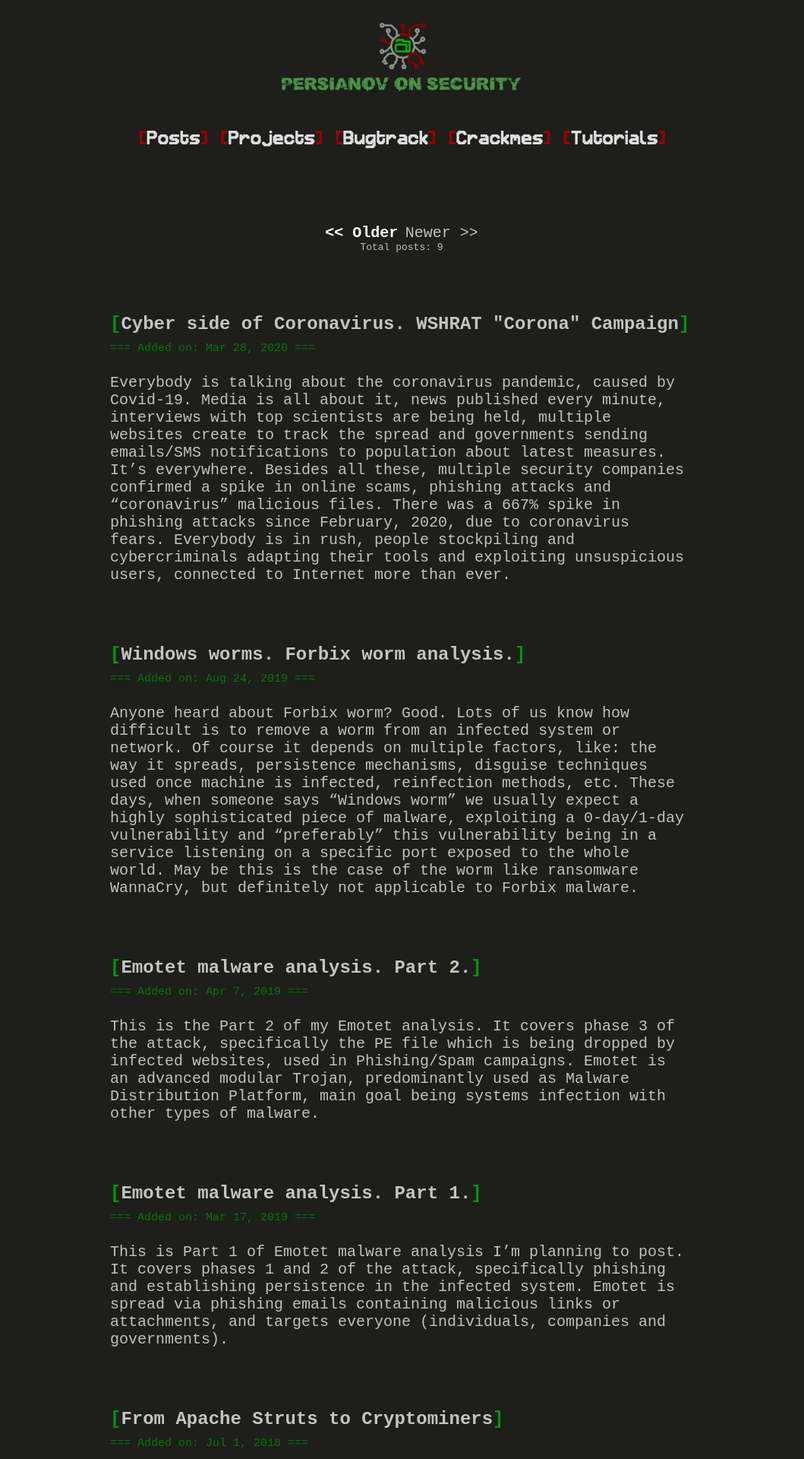
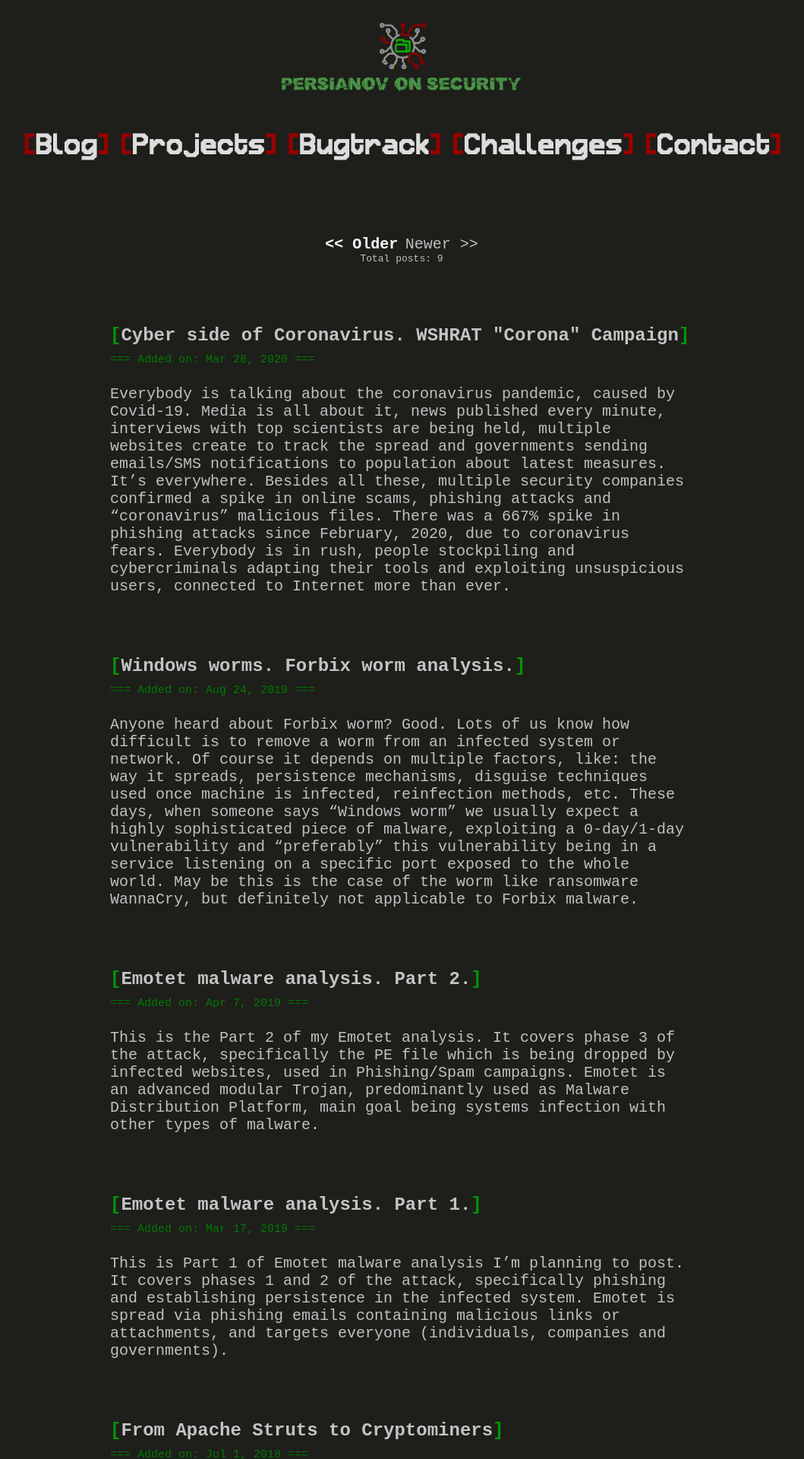
Before and after one commit to num1r0/num1r0.github.io, a Jekyll site: the page built from index.html, in a window 1280 px wide. Shown: the top 1920 px of the page at 76% size, without its empty margins (111-1170 px from the left). Built offline with Jekyll 4.4.1, drawn with Linux system fonts in a browser that asks for light colours; the list of posts is cut into pages by our own code.

Commit message:
changed navigation. Added h1 headings. Renamed pages and nav items

```diff
--- a/_config.yml
+++ b/_config.yml
@@ -1,6 +1,6 @@
 title: Persianov on Security
 email: persianov.s@gmail.com
-description: Personal views on today's CyberSecurity, Malware Analysis and Cyber Fraud investigations. Ideas about insecurity in the Digital Era, which affects more people every day.
+description: A research blog by Sveatoslav Persianov. Personal views on today's Cyber Security, Malware Analysis and Cyber Fraud investigations. Ideas about insecurity in the Digital Era.
 url: https://persianov.net
 plugins:
     - jekyll-seo-tag
--- a/_data/crackmes.yml
+++ b/_data/crackmes.yml
@@ -2,40 +2,34 @@
   description: Extract the flag from this TOP SECRET image
   difficulty: EASY
   added_on: 2019-05-20
-  how_to_solve_link: #
   download_link: https://drive.google.com/open?id=19v97mDZkuvqu-om8B0S-xXU7-1loR8_O
 
 - name: broken_matryoshka
   description: The flag is inside this "matryoshka". Maybe repair it?
   difficulty: EASY
   added_on: 2019-05-20
-  how_to_solve_link: #
   download_link: https://drive.google.com/open?id=13kPXkHbNbqJ1hfwskgrQca7tLq4doaAk
 
 - name: the_flag_within
   description: Who said that JavaScript is not fun? Especially obfuscated JS
   difficulty: EASY
   added_on: 2019-05-20
-  how_to_solve_link: #
   download_link: https://drive.google.com/open?id=1x5eEnG5LLiJQtqv2y2i4_b0in8rImVH9
 
 - name: insider_threat
   description: Just find the flag. It's somewhere in there =))
   difficulty: EASY
   added_on: 2019-05-20
-  how_to_solve_link: #
   download_link: https://drive.google.com/open?id=1cFivIJ0jNZoze1ZTYl9tpgO6W2z0V4ui
 
 - name: hackers_vault
   description: Android reversing with cats and hashes. (hint... <=1Hr)
   difficulty: EASY
   added_on: 2019-05-20
-  how_to_solve_link: #
   download_link: https://drive.google.com/open?id=1M0uEiDvMWaqHMSMNMbnCqN-Q0AtzI7sc
 
 - name: deep_dive
   description: Binaries can be tricky. But not this one :D
   difficulty: EASY
   added_on: 2019-05-20
-  how_to_solve_link: #
   download_link: https://drive.google.com/open?id=181hymbF10TvEq14asgEsvKXg-NbVLGOh
--- a/_layouts/default.html
+++ b/_layouts/default.html
@@ -28,11 +28,11 @@
     <img class="header_image" src="/img/header.gif" alt="Persianov on Security"/>
 
     <div class="top_nav">
-        <a href="/"><span class="red" title="Check other posts">[</span>Posts<span class="red">]</span></a>
-        <a href="/projects"><span class="red" title="List of my projects">[</span>Projects<span class="red">]</span></a>
-        <a href="#./bugtrack"><span class="red" title="Found and reported bugs">[</span>Bugtrack<span class="red">]</span></a>
-        <a href="/crackme-challenges.html" title="Crackme challenges repository"><span class="red">[</span>Crackmes<span class="red">]</span></a>
-        <a href="#./tutorials"><span class="red" title="Check my tutorials">[</span>Tutorials<span class="red">]</span></a>
+        <h1><a href="/"><span class="red" title="Blog posts">[</span>Blog<span class="red">]</span></a></h1>
+        <h1><a href="/projects"><span class="red" title="Projects list">[</span>Projects<span class="red">]</span></a></h1>
+        <h1><a href="#./bugtrack"><span class="red" title="Found and reported bugs">[</span>Bugtrack<span class="red">]</span></a></h1>
+        <h1><a href="/challenges.html" title="Challenges and crackme repository"><span class="red">[</span>Challenges<span class="red">]</span></a></h1>
+        <h1><a href="#./contact-me"><span class="red" title="Contact me">[</span>Contact<span class="red">]</span></a></h1>
     </div>
 
     {{content}}
--- /dev/null
+++ b/challenges.html
@@ -0,0 +1,6 @@
+---
+title: Challenges
+description: Challenges and crackmes repository for Windows, Linux, Android, Forensics, etc. Feel free to download them and test your skills
+layout: crackme
+image: "img/header.gif"
+---
--- a/crackme-challenges.html
+++ /dev/null
@@ -1,6 +0,0 @@
----
-title: Crackme challenges
-description: Collection of crackme challenges on Windows, Linux, Android, Forensics, etc. Feel free to download them and test your skills
-layout: crackme
-image: "img/header.gif"
----
--- a/css/styles.css
+++ b/css/styles.css
@@ -26,11 +26,14 @@ body {
     float: none;
     align-self: center;
     text-align: center;
-    font-size: 22px;
+    font-size: 1.05em;
     margin-bottom: 100px;
     margin-top: 30px;
 }
-.top_nav a {
+.top_nav h1 {
+    display: inline;
+}
+.top_nav h1 a {
     margin-right: 5px;
     margin-left: 5px;
     color: #dddddd;
--- a/index.html
+++ b/index.html
@@ -1,5 +1,5 @@
 ---
-title: Cyber blog about Cyber World
+title: Blog
 layout: home
 image: "img/header.gif"
 ---
```
